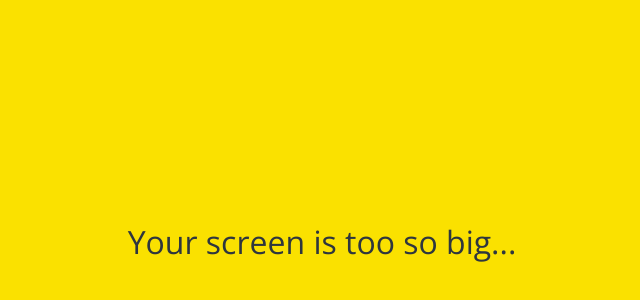
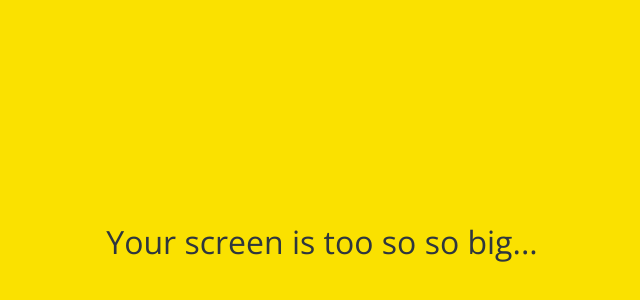
Before and after one commit to kosb123/kokoa-clone-2020, a plain HTML site: page friends.html in a window 1280 px wide. Shown: the part 158-458 px from the top of the page, without its empty margins (318-958 px from the left). Drawn offline with nearby package versions, Linux system fonts and the light colour scheme.

Commit message:
Update friends.html

```diff
--- a/friends.html
+++ b/friends.html
@@ -106,7 +106,7 @@
     </div>
 
     <div id="no-mobile">
-        <span>Your screen is too so big...</span>
+        <span>Your screen is too so so big...</span>
     </div>
 
     <!-- 아이콘 가져오는 링크 -->
```
